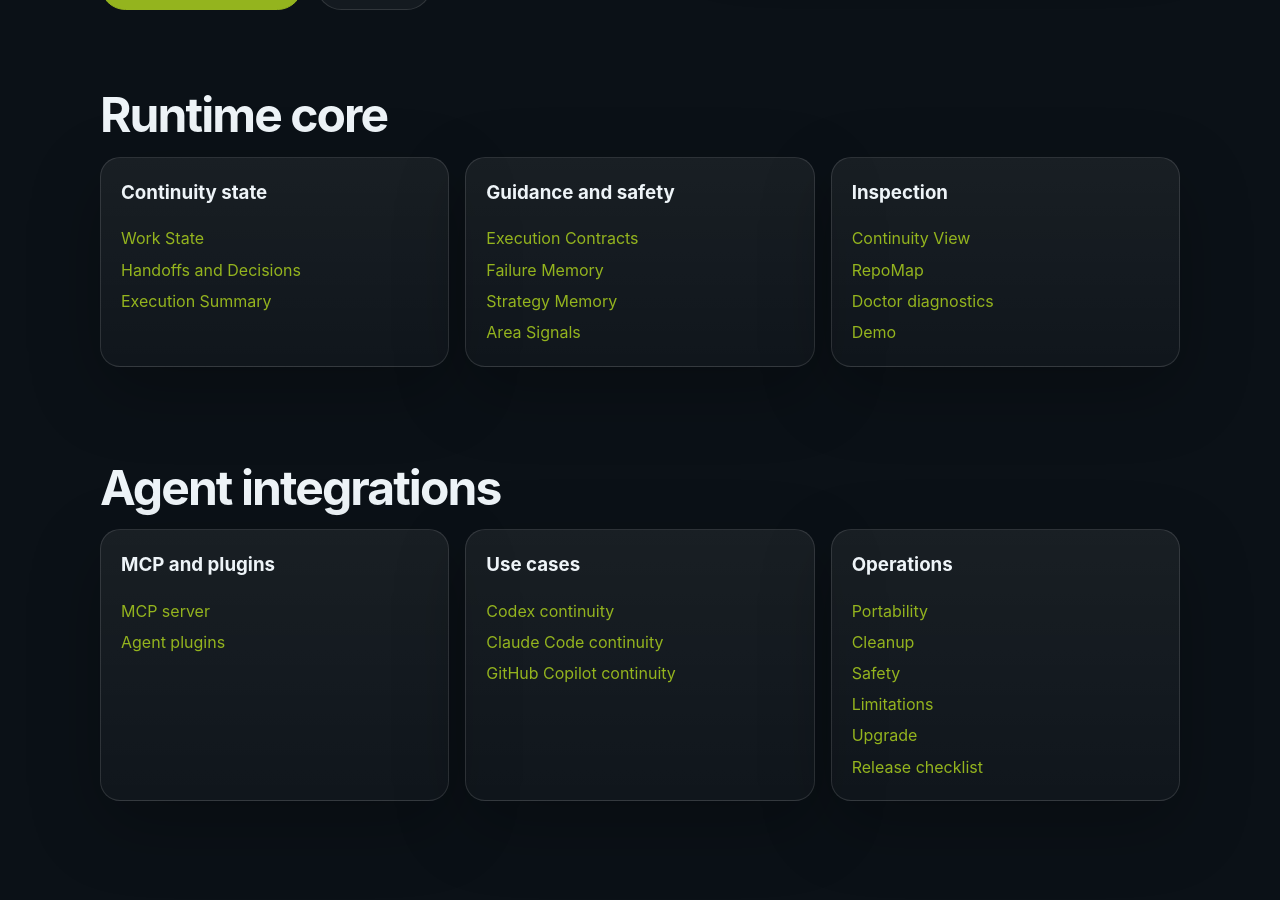
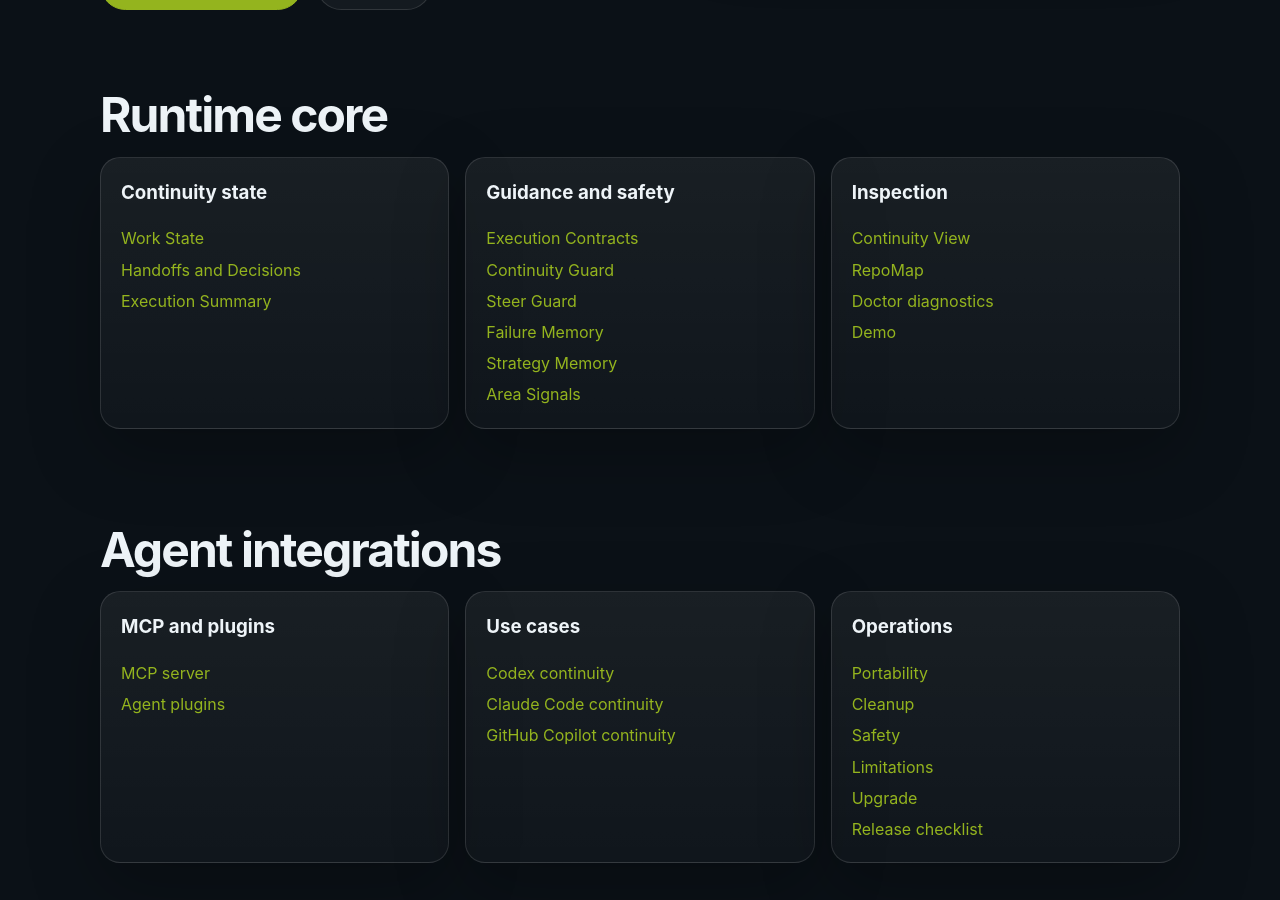
Before and after one commit to oldskultxo/aictx, a Jekyll site: the page docs/TECHNICAL_DOCUMENTATION.html, which Jekyll copies as it is, in a window 1280 px wide and 900 px high, scrolled down 515 px. Built offline with Jekyll 4.4.1, drawn with Linux system fonts in a browser that asks for light colours; comment, search, counter and statistics services are not loaded.

Commit message:
add contnuity guard to tech docs

```diff
--- a/docs/TECHNICAL_DOCUMENTATION.html
+++ b/docs/TECHNICAL_DOCUMENTATION.html
@@ -8,7 +8,7 @@
     <meta name="description"
         content="Technical documentation hub for AICTX internals, runtime concepts, integrations, safety, portability and comparisons.">
     <meta name="keywords"
-        content="AICTX, operational continuity, AI coding agents, repo-local continuity, MCP, Model Context Protocol, Codex, Claude Code, GitHub Copilot, Work State, Continuity View">
+        content="AICTX, operational continuity, AI coding agents, repo-local continuity, MCP, Model Context Protocol, Codex, Claude Code, GitHub Copilot, Work State, Continuity View, Continuity Guard, Steer Guard">
     <meta name="robots" content="index, follow, max-image-preview:large">
     <meta name="author" content="Santi Santamaria">
     <meta name="theme-color" content="#101820">
@@ -27,7 +27,7 @@
         content="Technical documentation hub for AICTX internals, runtime concepts, integrations, safety, portability and comparisons.">
     <meta name="twitter:image" content="https://aictx.org/images/aictx-logo.png">
     <script
-        type="application/ld+json">{"@context":"https://schema.org","@type":"SoftwareApplication","name":"AICTX","alternateName":"aictx","url":"https://aictx.org/","applicationCategory":"DeveloperApplication","operatingSystem":"Windows, macOS, Linux","programmingLanguage":"Python","description":"AICTX is a repo-local operational continuity runtime for AI coding agents, with CLI support, local MCP server, Continuity View, Work State, handoffs, failures and validation evidence.","creator":{"@type":"Person","name":"Santi Santamaria","url":"https://github.com/oldskultxo"},"codeRepository":"https://github.com/oldskultxo/aictx","downloadUrl":"https://pypi.org/project/aictx/","license":"https://github.com/oldskultxo/aictx/blob/main/LICENSE","keywords":["AICTX","operational continuity","AI coding agents","repo-local continuity","MCP","Model Context Protocol","Codex","Claude Code","GitHub Copilot"]}</script>
+        type="application/ld+json">{"@context":"https://schema.org","@type":"SoftwareApplication","name":"AICTX","alternateName":"aictx","url":"https://aictx.org/","applicationCategory":"DeveloperApplication","operatingSystem":"Windows, macOS, Linux","programmingLanguage":"Python","description":"AICTX is a repo-local operational continuity runtime for AI coding agents, with CLI support, local MCP server, Continuity View, Continuity Guard, Steer Guard, Work State, handoffs, failures and validation evidence.","creator":{"@type":"Person","name":"Santi Santamaria","url":"https://github.com/oldskultxo"},"codeRepository":"https://github.com/oldskultxo/aictx","downloadUrl":"https://pypi.org/project/aictx/","license":"https://github.com/oldskultxo/aictx/blob/main/LICENSE","keywords":["AICTX","operational continuity","AI coding agents","repo-local continuity","MCP","Model Context Protocol","Codex","Claude Code","GitHub Copilot","Continuity Guard","Steer Guard"]}</script>
     <style>
         :root {
             --bg: #0b1117;
@@ -459,6 +459,8 @@ Technical Docs -> internals and reference</code></pre>
                         <h3>Guidance and safety</h3>
                         <ul class="docs-list">
                             <li><a href="/EXECUTION_CONTRACTS.html">Execution Contracts</a></li>
+                            <li><a href="/CONTINUITY_GUARD.html">Continuity Guard</a></li>
+                            <li><a href="/STEER_GUARD.html">Steer Guard</a></li>
                             <li><a href="/FAILURE_MEMORY.html">Failure Memory</a></li>
                             <li><a href="/STRATEGY_MEMORY.html">Strategy Memory</a></li>
                             <li><a href="/AREA_MEMORY.html">Area Signals</a></li>
```
